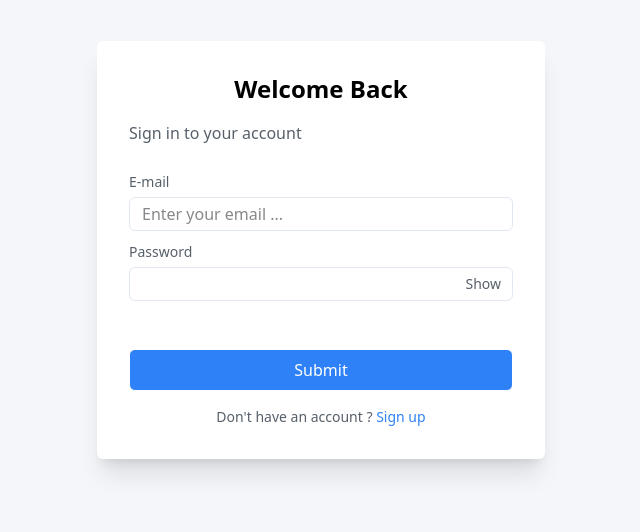
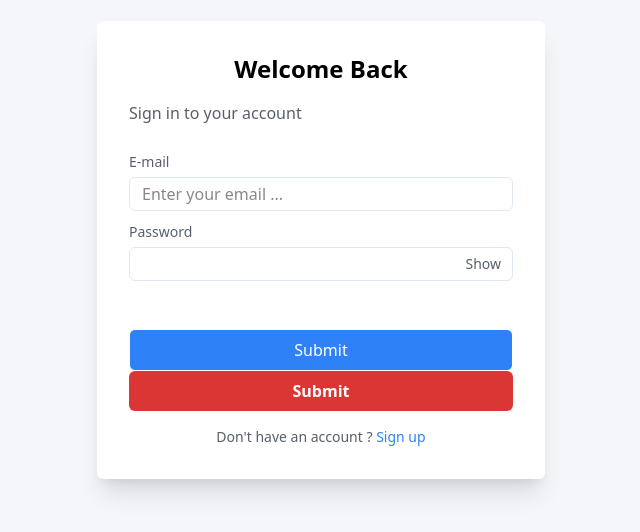
Before and after one commit to BahaaShk/kanaban-job-tracker, a Next.js app: page /login in a window 1280 px wide. Shown: the part 150-682 px from the top of the page, without its empty margins (319-959 px from the left). Built offline with nearby package versions, Linux system fonts and the light colour scheme.

Commit message:
add Button component for reusable UI elements; integrate into LoginPage

```diff
--- a/app/(auth)/login/page.tsx
+++ b/app/(auth)/login/page.tsx
@@ -3,6 +3,7 @@
 import { useState, useTransition } from "react";
 import { signIn } from "@/actions/auth";
 import Link from "next/link";
+import Button from "@/components/ui/Button";
 
 const LoginPage = () => {
   const [errorMsg, setErrorMsg] = useState<string | null>(null);
@@ -78,9 +79,10 @@
           >
             {isPending ? "Submitting..." : "Submit"}
           </button>
+          <Button variant="danger">Submit</Button>
         </form>
         <p className="mt-4 text-sm text-center text-text-secondary">
-          Don't have an account ?{" "}
+          Don&apos;t have an account ?{" "}
           <Link href={"/signup"} className="text-accent">
             Sign up
           </Link>
--- /dev/null
+++ b/components/ui/Button.tsx
@@ -0,0 +1,36 @@
+import { cn } from "@/lib/utils";
+import { ButtonHTMLAttributes } from "react";
+
+type ButtonVariant = "primary" | "secondary" | "danger";
+
+type Props = ButtonHTMLAttributes<HTMLButtonElement> & {
+  variant?: ButtonVariant;
+};
+
+const Button = ({
+  variant = "primary",
+  className,
+  children,
+  ...rest
+}: Props) => {
+  const ButtonStyles = {
+    primary: "bg-accent text-white hover:bg-accent-hover",
+    secondary: "bg-surface border border-surface text-text-primary hover:bg-surface/20",
+    danger: "bg-danger text-white hover:bg-danger/20",
+  };
+
+  return (
+    <button
+      {...rest}
+      className={cn(
+        "px-4 py-2 rounded-md font-bold transition-all duration-100 disabled:opacity-50 disabled:cursor-not-allowed",
+        className,
+        ButtonStyles[variant],
+      )}
+    >
+      {children}
+    </button>
+  );
+};
+
+export default Button;
```
